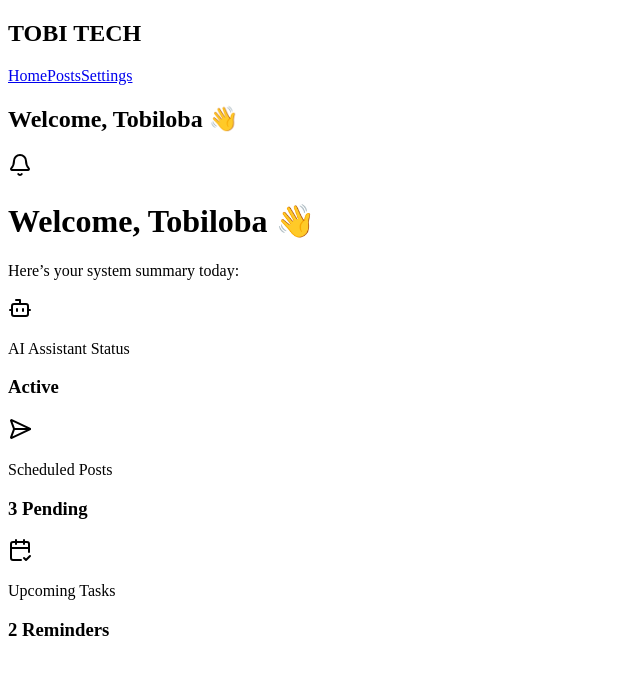
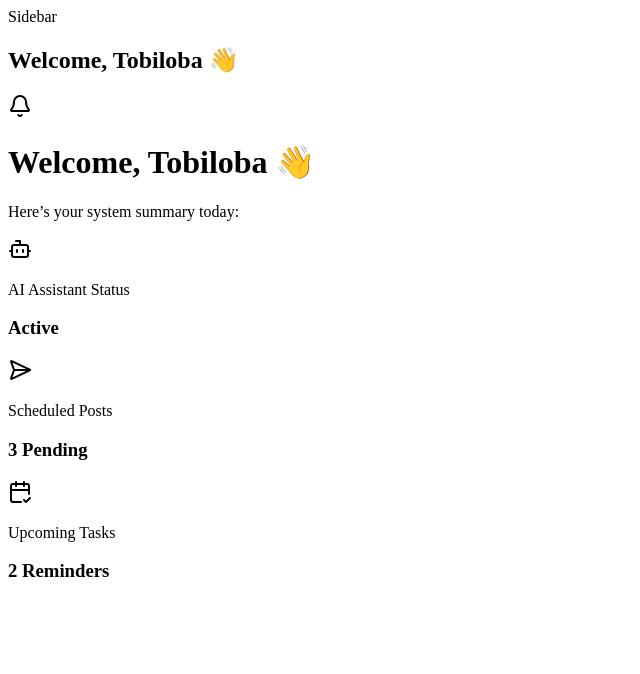
Before and after one commit to Tobitech001/tobitech-assistant_, a Next.js app: page / in a window 1280 px wide. Shown: the top 674 px of the page, without its empty margins (0-640 px from the left). Built offline with nearby package versions, Linux system fonts and the light colour scheme.

Commit message:
Update Sidebar.tsx

```diff
--- a/components/Sidebar.tsx
+++ b/components/Sidebar.tsx
@@ -1,12 +1,4 @@
+// components/Sidebar.tsx
 export default function Sidebar() {
-  return (
-    <aside className="w-60 min-h-screen bg-gray-900 text-white p-6 space-y-4">
-      <h1 className="text-2xl font-bold mb-4">TOBI TECH</h1>
-      <nav className="space-y-2">
-        <a href="#" className="block hover:text-green-400">Home</a>
-        <a href="#" className="block hover:text-green-400">Posts</a>
-        <a href="#" className="block hover:text-green-400">Settings</a>
-      </nav>
-    </aside>
-  );
+  return <div>Sidebar</div>;
 }
```
